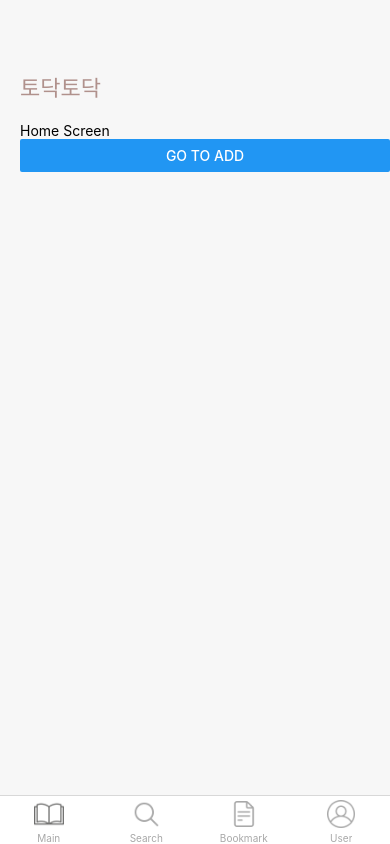
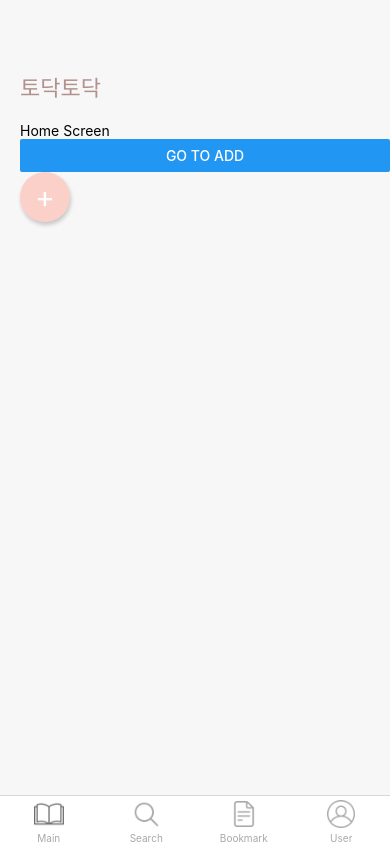
Before and after one commit to JJuhey/tdtdApp, a React Native app: screen /Home in a window 390 px wide. Built offline with nearby package versions, Linux system fonts and the light colour scheme.

Commit message:
feat: add circle button

```diff
--- /dev/null
+++ b/src/Components/Buttons/CircleButton.tsx
@@ -0,0 +1,44 @@
+import React from 'react';
+import { TouchableOpacity, Text, StyleSheet } from 'react-native';
+
+type PropsType = {
+  title: string;
+  onPress(): void;
+}
+
+const CircleButton = ({ onPress, title }: PropsType) => {
+  return (
+    <TouchableOpacity
+      onPress={onPress}
+      style={styles.button}
+      activeOpacity={0.8}
+    >
+      <Text style={styles.text}>{title}</Text>
+    </TouchableOpacity>
+  );
+}
+
+const styles = StyleSheet.create({
+  button: {
+    backgroundColor: '#FAD0C9',
+    height: 50,
+    width: 50,
+    borderRadius: 25,
+    display: 'flex',
+    flexDirection: 'row',
+    alignItems: 'center',
+    shadowOffset: { width: 1, height: 3 },
+    shadowColor: '#000',
+    shadowOpacity: 0.2,
+    shadowRadius: 4,
+    elevation: 4 // 안드로이드에서만 사용
+  },
+  text: {
+    flex: 1,
+    textAlign: 'center',
+    color: 'white',
+    fontSize: 30,
+  },
+});
+
+export default CircleButton
--- /dev/null
+++ b/src/Components/Buttons/index.ts
@@ -0,0 +1 @@
+export * from './CircleButton'
--- a/src/Pages/MainScreen.tsx
+++ b/src/Pages/MainScreen.tsx
@@ -1,10 +1,11 @@
 import React from 'react';
-import { View, Text, Button } from 'react-native';
+import { View, Text, Button, Alert } from 'react-native';
 import {
   createNativeStackNavigator,
   NativeStackNavigationOptions,
 } from '@react-navigation/native-stack';
 import ScreenLayout from '../Components/ScreenLayout';
+import CircleButton from '../Components/Buttons/CircleButton';
 
 const defaultScreenOptions: NativeStackNavigationOptions = {
   headerStyle: { backgroundColor: '#F7F7F7' },
@@ -37,6 +38,7 @@ const MainScreen = ({ navigation }: any) => {
       <View>
         <Text>Home Screen</Text>
         <Button title="Go to add" onPress={() => navigation.navigate('Add')} />
+        <CircleButton  onPress={() => Alert.alert('heello')} title="+"/>
       </View>
     </ScreenLayout>
   );
```
